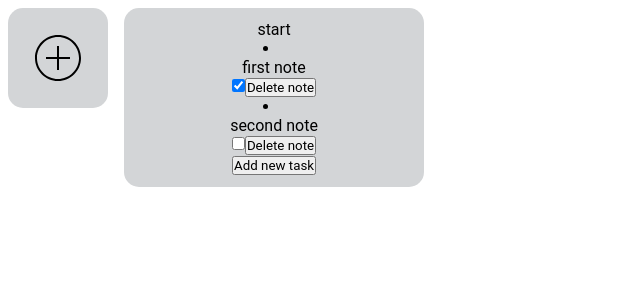
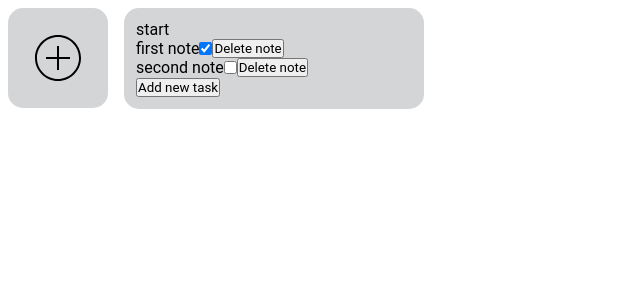
Before and after one commit to rupturevryky/Note, a React (Create React App) app: page / in a window 1280 px wide. Shown: the top 300 px of the page, without its empty margins (0-640 px from the left). Built offline with nearby package versions, Linux system fonts and the light colour scheme.

Commit message:
add A bit of positioning

```diff
--- a/src/components/Note/Note.tsx
+++ b/src/components/Note/Note.tsx
@@ -1,7 +1,9 @@
 import { useState } from 'react';
+
 import { removeNote, renameNote, toggleCompleted } from '../../slices/notesSlice';
 import { useAppDispatch } from '../../store/hooks'
 
+import s from './note.module.scss'
 interface NoteProps{
     notebookId: string,
     noteId: string,
@@ -50,17 +52,18 @@ const Note: React.FC<NoteProps> = ({ notebookId, noteId, noteTitle, completed })
         ? <input value={noteName}
             onChange={e => setNoteName(e.target.value)}
             onKeyDown={e => renameNoteTitle(e.key)}
-            onBlur={() => renameNoteTitle()} />
+            onBlur={() => renameNoteTitle()}
+            autoFocus/>
         : <p onDoubleClick={() => setNoteNameInputActive(true)}>{noteName}</p>
 
     return (
-        <li>
+        <li className={s.li}>
             {noteNameBlock}
             <input type="checkbox" name="checkbox" checked={completed}
                 onChange={() => onChangeCheckboxHandler(notebookId, noteId)}/>
             <button onClick={() => onDeleteHandler(notebookId, noteId)}>Delete note</button>
         </li>
-    );
-};
+    )
+}
 
 export default Note;
--- /dev/null
+++ b/src/components/Note/note.module.scss
@@ -0,0 +1,5 @@
+.li {
+    display: flex;
+
+    list-style-type: none;
+}
--- a/src/components/NoteboockItems/NoteboockItems.tsx
+++ b/src/components/NoteboockItems/NoteboockItems.tsx
@@ -114,11 +114,13 @@ const NoteboockItems: React.FC<NoteboockItemsProos> = ({  notebookId, title, fil
     return (
         <div className={s.noteboockItems}>
             {titleInput}
-            {noteList}
+            <ul>
+                {noteList}
+            </ul>
             {AddTaskForm}
             <button onClick={addNewTaskHandler}>Add new task</button> {/* Открывает и закрывает input для новой note-ы*/}
         </div>
-    );
-};
+    )
+}
 
 export default NoteboockItems;
--- a/src/components/NoteboockItems/noteboockItems.module.scss
+++ b/src/components/NoteboockItems/noteboockItems.module.scss
@@ -1,7 +1,9 @@
 @import '../../style/constants.scss';
 
 .noteboockItems {
-    display: inline-block;
+    // display: flex;
+    flex-direction: column;
+    text-align: left;
 
     width: 300px;
     border-radius: 15px;
```
